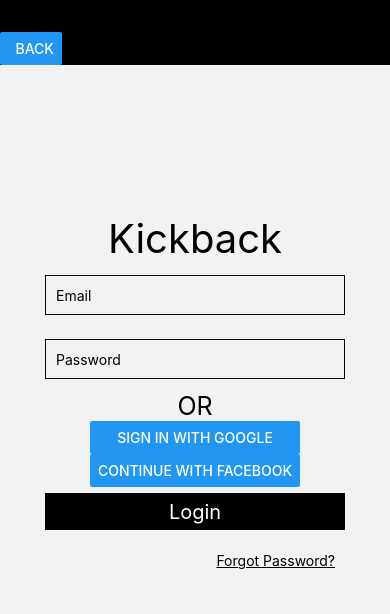
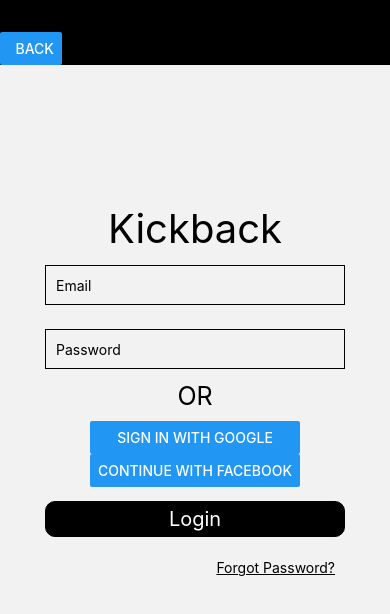
Before and after one commit to Darrengn/KickBack, a React Native app: screen /Login in a window 390 px wide. Shown: the top 614 px of the page. Built offline with nearby package versions, Linux system fonts and the light colour scheme.

Commit message:
rounded button for login screen

```diff
--- a/screens/LoginScreen.js
+++ b/screens/LoginScreen.js
@@ -30,7 +30,7 @@
                     />
                     <Text style = {{fontSize: 25}}>OR</Text>
                 </View>
-                <View style = {{flex: 2,}}>
+                <View style = {{flex: 2, padding: 10}}>
                     <Button style ={styles.input}
                         title="Sign in with Google"
                         onPress={() => alert('sign in with google')}
@@ -41,7 +41,9 @@
                     />
                 </View>
                 <TouchableWithoutFeedback onPress={() => alert('Login')}>
-                    <View style = {{flex: 1, borderWidth: 1, backgroundColor: 'black', width:300, justifyContent:'center', alignItems:'center'}}>
+                    <View style = {{flex: 1, borderWidth: 1, backgroundColor: 'black', width:300, justifyContent:'center',
+                        alignItems:'center', borderRadius:10}}>
+
                         <Text style={{color: 'white', fontSize: 20}}>Login</Text>
                     </View>
                 </TouchableWithoutFeedback>
```
